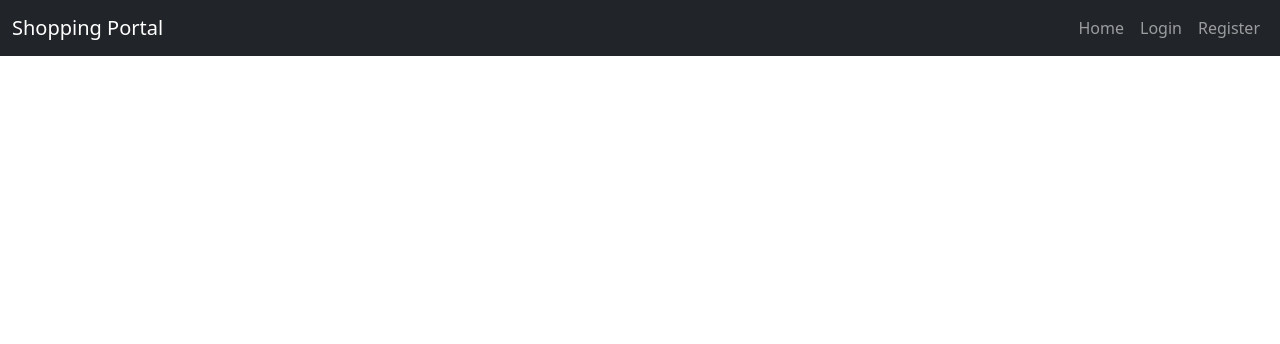
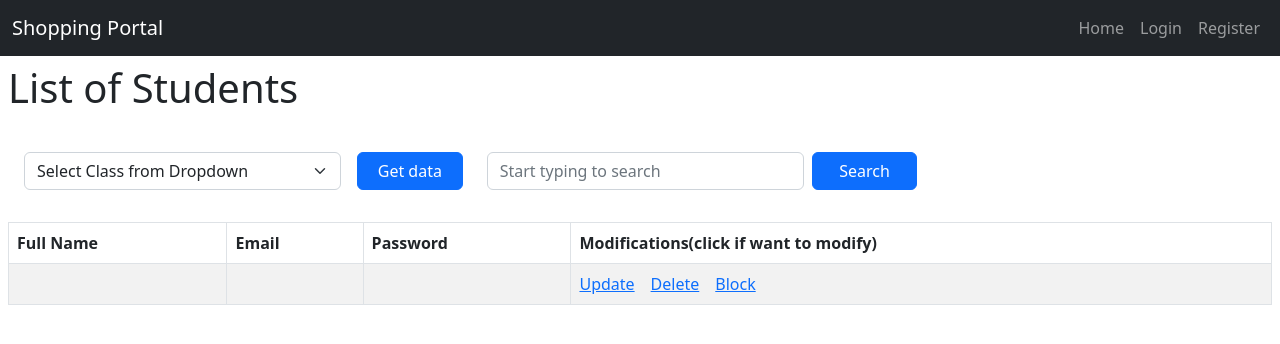
Before and after one commit to Pankaj-Jogale/my-react-app, a React (Create React App) app: page /users in a window 1280 px wide. Shown: the top 344 px of the page. Built offline with nearby package versions, Linux system fonts and the light colour scheme.

Commit message:
display user data & videos link

```diff
--- a/src/App.js
+++ b/src/App.js
@@ -5,6 +5,8 @@ import Menu from "./components/Menu";
 import Home from "./components/Home";
 import UserDashboard from "./components/UserDashboard";
 import Privateroute from "./components/Privateroute";
+import Users from "./components/Users";
+import Video from "./components/Video";
 
 import AppNavLinks from "./components/AppNavLinks";
 import Redirect from "./components/Redirect";
@@ -18,6 +20,8 @@ function App() {
         <Route path="/" element={<Home />} />
         <Route path="/login" element={<Login />}></Route>
         <Route path="/register" element={<Register />} />
+        <Route path="/users" element={<Users />} />
+        <Route path="/video" element={<Video />} />
 
         <Route path="/user" element={<Privateroute />}>
           <Route path="menu" element={<Menu />} />
--- a/src/components/App.css
+++ b/src/components/App.css
@@ -52,7 +52,10 @@ input {
   border: none;
   border-radius: 10px;
 }
-
+.error {
+  background-color: rgb(0, 0, 0);
+  margin-top: 4px;
+}
 button {
   border: none;
   background-color: rgb(0, 0, 0);
--- a/src/components/Register.jsx
+++ b/src/components/Register.jsx
@@ -7,6 +7,8 @@ const Register = (props) => {
   const [email, setEmail] = useState("");
   const [pass, setPass] = useState("");
   const [name, setName] = useState("");
+  const [error, setError] = useState("");
+  let [list, setList] = useState("");
 
   const handleSubmit = (e) => {
     e.preventDefault();
@@ -15,13 +17,37 @@ const Register = (props) => {
   let createnewdeatails = async () => {
     let url = `http://localhost:3001/register`; //need to add in backend
 
+    /*
+    let url2 = `http://localhost:3001/login`;
+    let response = await axios.get(url2);
+    list = [...response.data];
+    setList(list);
+    list.map((item) => {
+      //console.log(item.uname);
+      if (item.email === email) {
+        console.log("account already available");
+        return;
+      }
+    });*/
     let data = {
       name: name,
       email: email,
       pass: pass,
     };
 
-    await axios.post(url, data);
+    if (name === "" || email === "" || pass === "") {
+      setError("Please fill all the details");
+
+      return;
+    } else {
+      setError("");
+    }
+
+    let ans = await axios.post(url, data);
+    console.log(ans.status);
+    if (ans.status) {
+      setError("Account created successfully");
+    }
     props.onFormSwitch("login");
   };
   return (
@@ -62,6 +88,7 @@ const Register = (props) => {
         >
           Register
         </button>
+        <p className="error">{error}</p>
       </form>
       <li className="ul">
         <Link className="nav-link" to="/login">
--- /dev/null
+++ b/src/components/Users.js
@@ -0,0 +1,85 @@
+import Table from "react-bootstrap/Table";
+import axios from "axios";
+import React, { useState } from "react";
+
+function Users() {
+  let [list, setList] = useState([{}]);
+
+  let getData = async () => {
+    let url2 = `http://localhost:3001/login`;
+    let response = await axios.get(url2);
+    list = [...response.data];
+    setList(list);
+  };
+
+  return (
+    <div className="m-2">
+      <h1>List of Students</h1>
+      <br />
+
+      <div className="row mb-4 ms-2 d-flex align-items-center">
+        <select
+          className="col-1 form-select m-2 w-25 h-25"
+          aria-label="Default select example"
+        >
+          <option selected>Select Class from Dropdown</option>
+          <option value="1">One</option>
+          <option value="2">Two</option>
+          <option value="3">Three</option>
+          <option value="3">Three</option>
+          <option value="3">Three</option>
+          <option value="3">Three</option>
+        </select>
+        <input
+          onClick={() => getData()}
+          className="col-1 btn btn-small btn-primary ms-2"
+          type="button"
+          value="Get data"
+        />
+
+        <input
+          className="col-1 form-control w-25 h-30 ms-4"
+          type="search"
+          name=""
+          id=""
+          placeholder="Start typing to search"
+        />
+        <input
+          className="col-1 btn btn-small btn-primary ms-2"
+          type="button"
+          value="Search"
+        />
+      </div>
+      <Table striped bordered hover>
+        <thead>
+          <tr>
+            <th>Full Name</th>
+            <th>Email</th>
+            <th>Password</th>
+            <th>Modifications(click if want to modify)</th>
+          </tr>
+        </thead>
+        <tbody>
+          {list.map((item, index) => (
+            <tr>
+              <td>{item.uname}</td>
+              <td>{item.email}</td>
+              <td>{item.upass}</td>
+              <td>
+                <a className="me-3" href="update">
+                  Update
+                </a>
+                <a className="me-3" href="delete">
+                  Delete
+                </a>
+                <a href="block">Block</a>
+              </td>
+            </tr>
+          ))}
+        </tbody>
+      </Table>
+    </div>
+  );
+}
+
+export default Users;
--- /dev/null
+++ b/src/components/Video.js
@@ -0,0 +1,49 @@
+import React, { useState } from "react";
+import axios from "axios";
+import Table from "react-bootstrap/Table";
+
+function Video() {
+  let [list, setList] = useState([{}]);
+  let videoData = async () => {
+    let url2 = `http://localhost:3001/login`;
+    let response = await axios.get(url2);
+    list = [...response.data];
+    setList(list);
+  };
+  Window.onload = videoData();
+  return (
+    <div>
+      <h1>VideoLinks</h1>
+      <Table striped bordered hover>
+        <thead>
+          <tr>
+            <th>Full Name</th>
+            <th>Email</th>
+            <th>Password</th>
+            <th>Modifications(click if want to modify)</th>
+          </tr>
+        </thead>
+        <tbody>
+          {list.map((item, index) => (
+            <tr>
+              <td>{item.uname}</td>
+              <td>{item.email}</td>
+              <td>{item.upass}</td>
+              <td>
+                <a className="me-3" href="update">
+                  Update
+                </a>
+                <a className="me-3" href="delete">
+                  Delete
+                </a>
+                <a href="block">Block</a>
+              </td>
+            </tr>
+          ))}
+        </tbody>
+      </Table>
+    </div>
+  );
+}
+
+export default Video;
```
